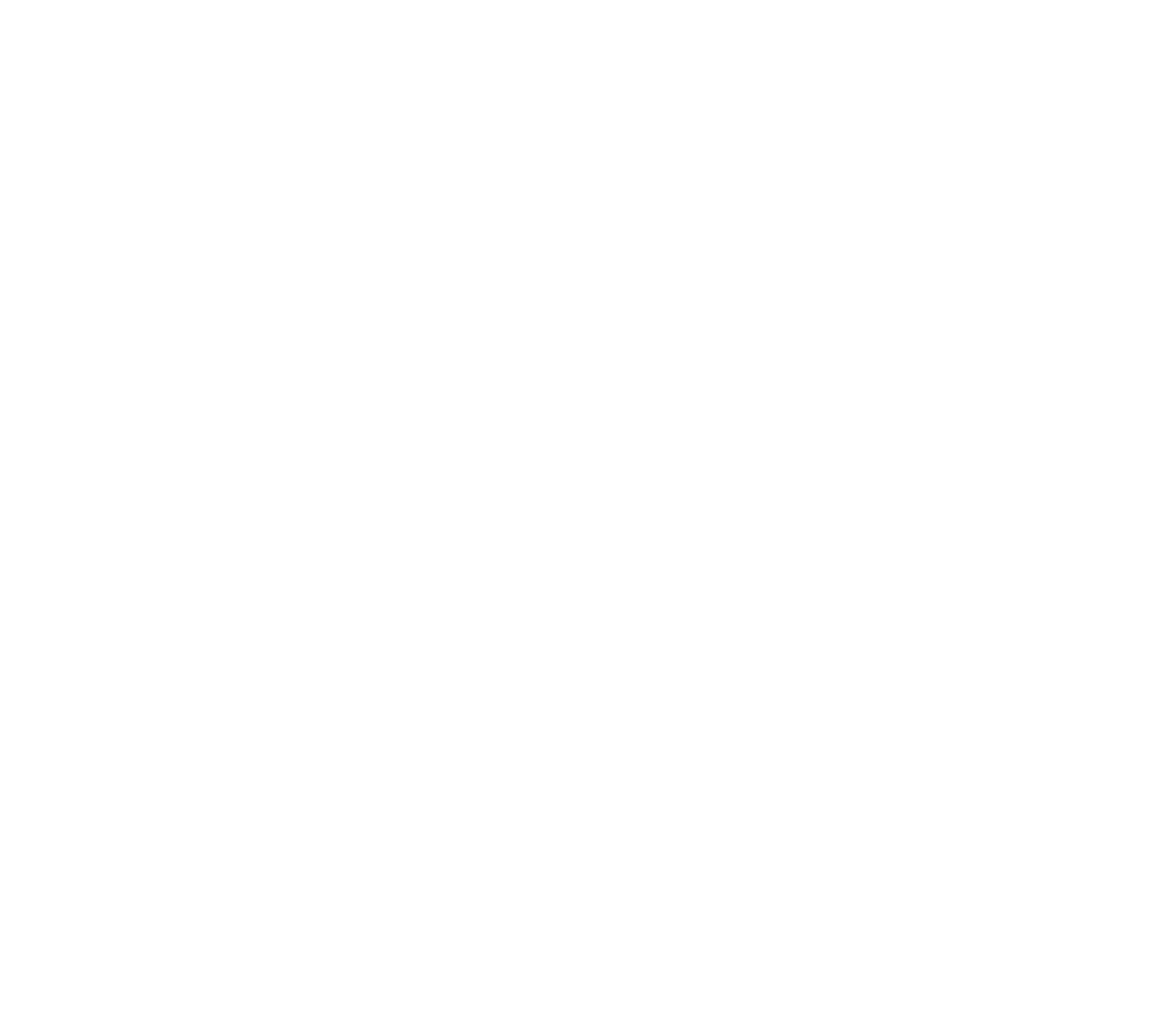
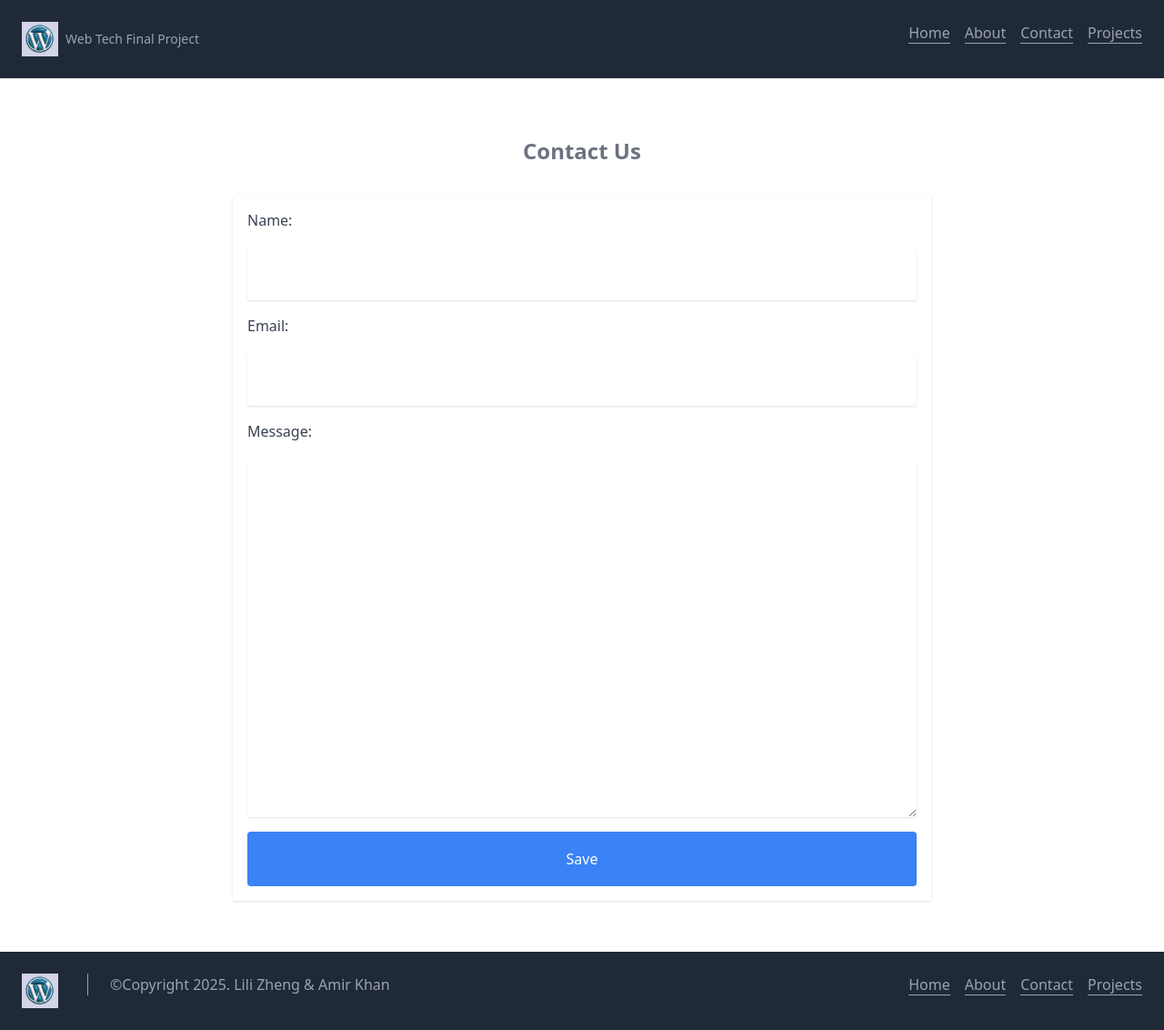
Before and after one commit to fjzll/WebTech-Final-Project, a plain HTML site: page contact.html in a window 1280 px wide. Shown: the whole page at 91% size. Before the commit the page ends 800 px from the top, so only its background shows below. Drawn offline with Linux system fonts and the light colour scheme.

Commit message:
feat(contact-page): build html and tailwind css for contact page

```diff
--- a/contact.html
+++ b/contact.html
@@ -2,9 +2,70 @@
 <html lang="en">
 <head>
     <meta charset="UTF-8">
-    <title>Title</title>
+    <meta name="viewport"
+          content="width=device-width, initial-scale=1.0">
+    <meta http-equiv="X-UA-Compatible" content="ie=edge">
+    <title>Contact Us</title>
+    <link rel="stylesheet" href="assets/css/site.css">
 </head>
 <body>
-
+    <header class="sticky top-0 flex flex-col justify-between p-6 mx-auto md:flex-row gap-2 bg-gray-800 text-gray-400">
+        <section class="flex items-center mb-4 title-font md:mb-0 gap-2">
+            <img src="assets/img/logo.jpg" alt="Logo" width="40" height="40">
+            <h1 class="text-sm">Web Tech Final Project</h1>
+        </section>
+        <nav class="flex text-base md:ml-auto">
+            <ul class="flex gap-x-4 list-none">
+                <li><a href="index.html" class="text-gray-400 border-b border-gray-400 hover:border-gray-200 hover:text-white">Home</a></li>
+                <li><a href="about.html" class="text-gray-400 border-b border-gray-400 hover:border-gray-200 hover:text-white">About</a></li>
+                <li><a href="contact.html" class="text-gray-400 border-b border-gray-400 hover:border-gray-200 hover:text-white">Contact</a></li>
+                <li><a href="projects.html" class="text-gray-400 border-b border-gray-400 hover:border-gray-200 hover:text-white">Projects</a></li>
+            </ul>
+        </nav>
+    </header>
+    <main>
+        <article class="w-full flex flex-col my-14 max-w-screen-md mx-auto">
+            <header>
+                <h1 class="text-2xl text-gray-500 p-2 text-center font-bold mb-6">
+                    Contact Us
+                </h1>
+            </header>
+            <section class="shadow p-4">
+                <form  method="post" action="#" class="flex flex-col gap-4 ">
+                    <section class="flex flex-col gap-4 ">
+                        <label class="mb-1 text-gray-700 font-medium" for="Name">Name:</label>
+                        <input class="shadow p-4 rounded w-full" type="text" id="Name">
+                    </section>
+                    <section  class="flex flex-col gap-4 ">
+                        <label class="mb-1 text-gray-700 font-medium" for="Email">Email:</label>
+                        <input class="shadow p-4 rounded w-full" type="number" id="Email">
+                    </section>
+                    <section  class="flex flex-col gap-4 ">
+                        <label class="mb-1 text-gray-700 font-medium" for="Message">Message:</label>
+                        <textarea class="shadow p-4 rounded w-full"  rows="15" type="text" id="Message"></textarea>
+                    </section>
+                    <button class="rounded p-1 h-[60px] bg-blue-500 text-white
+                         hover:bg-blue-600 transition duration-300 w-full mx-auto">
+                        Save
+                    </button>
+                </form>
+            </section>
+        </article>
+    </main>
+    <footer class="text-gray-400 bg-gray-800 body-font w-full flex flex-col items-start justify-between p-6
+            md:flex-row gap-2">
+        <img src="assets/img/logo.jpg" alt="Logo" width="40" height="40">
+        <p class="flex flex-wrap pl-6 ml-6 text-base border-l border-gray-400 grow">
+            &copy;Copyright 2025. Lili Zheng & Amir Khan
+        </p>
+        <nav class="flex text-base md:ml-auto">
+            <ul class="flex gap-x-4 list-none">
+                <li><a href="index.html" class="text-gray-400 border-b border-gray-400 hover:border-gray-200 hover:text-white">Home</a></li>
+                <li><a href="about.html" class="text-gray-400 border-b border-gray-400 hover:border-gray-200 hover:text-white">About</a></li>
+                <li><a href="contact.html" class="text-gray-400 border-b border-gray-400 hover:border-gray-200 hover:text-white">Contact</a></li>
+                <li><a href="projects.html" class="text-gray-400 border-b border-gray-400 hover:border-gray-200 hover:text-white">Projects</a></li>
+            </ul>
+        </nav>
+    </footer>
 </body>
 </html>
```
Also changed, not shown: assets/css/site.css.
